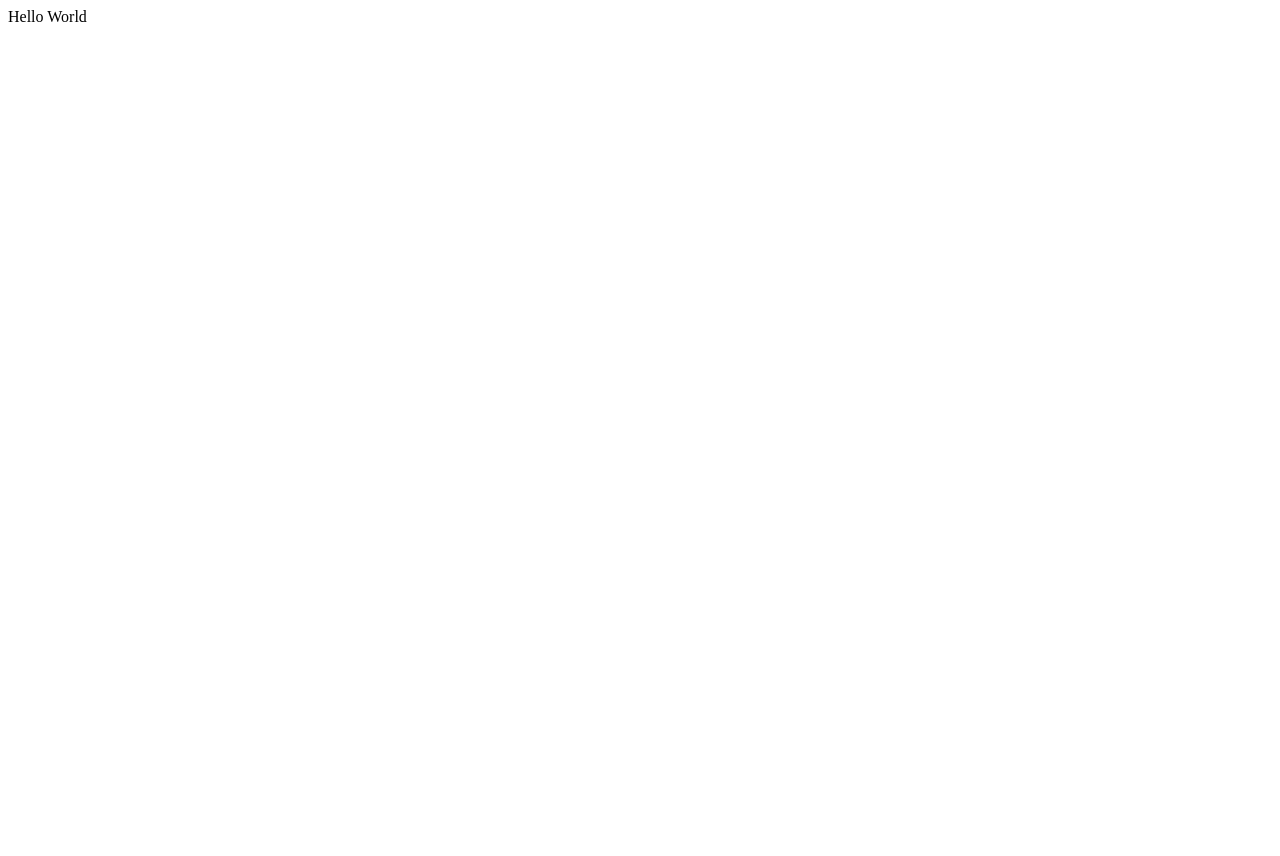
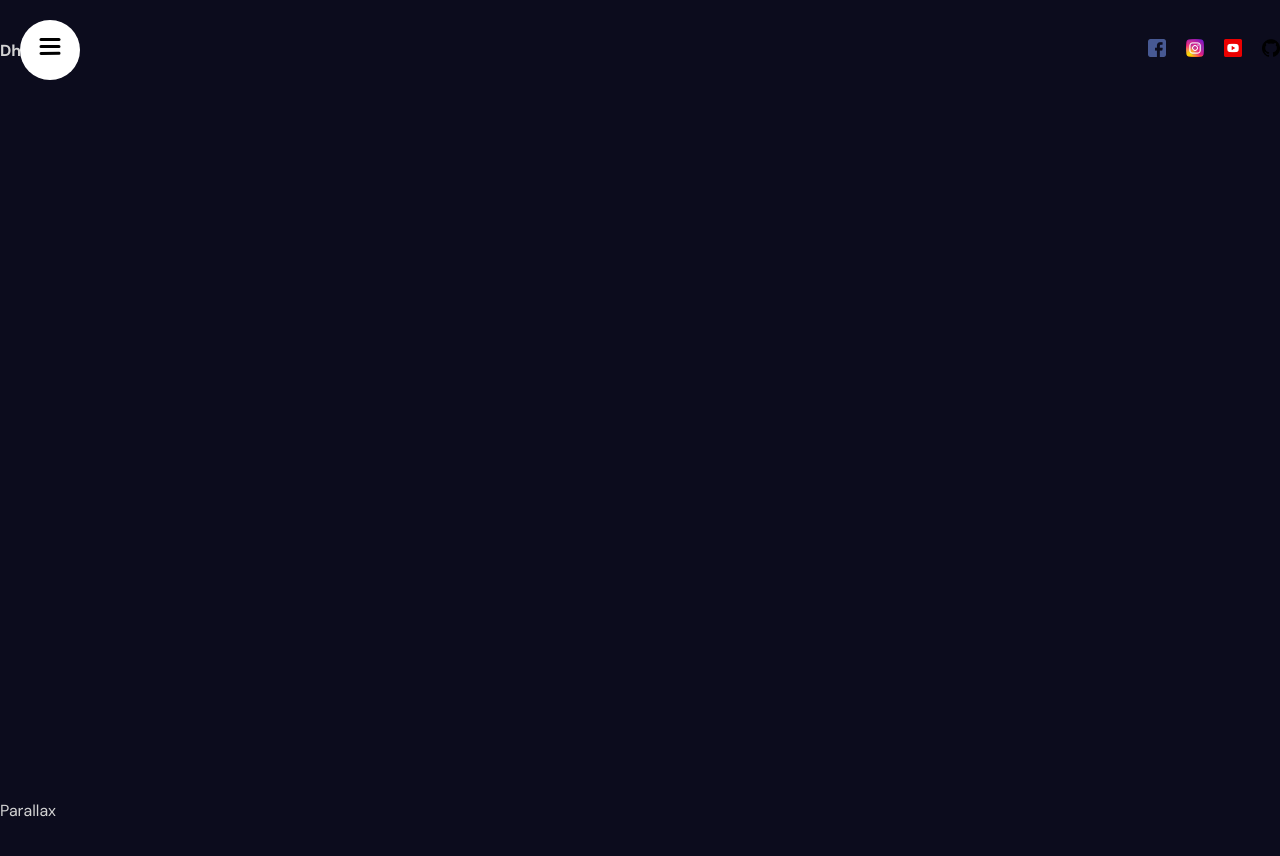
Before and after one commit to dhanushperumalla/Parallax--Portfolio, a React (Vite) app: page / in a window 1280 px wide. Shown: the top 856 px of the page. Before the commit the page ends 800 px from the top, so only its background shows below. Built offline with nearby package versions, Linux system fonts and the light colour scheme.

Commit message:
Navbar and Sidebar Completed

```diff
--- a/package.json
+++ b/package.json
@@ -10,8 +10,10 @@
     "preview": "vite preview"
   },
   "dependencies": {
+    "framer-motion": "^10.16.4",
     "react": "18.2.0",
-    "react-dom": "18.2.0"
+    "react-dom": "18.2.0",
+    "sass": "^1.68.0"
   },
   "devDependencies": {
     "@types/react": "18.2.15",
@@ -21,6 +23,6 @@
     "eslint-plugin-react": "7.32.2",
     "eslint-plugin-react-hooks": "4.6.0",
     "eslint-plugin-react-refresh": "0.4.3",
-    "vite": "4.4.5"
+    "vite": "^4.5.2"
   }
 }
--- a/src/App.jsx
+++ b/src/App.jsx
@@ -1,5 +1,21 @@
+import "./app.scss";
+import Navbar from "./components/navbar/navbar";
+
 const App = () => {
-  return <div>Hello World</div>;
+  return (
+    <div>
+      <section id="Homepage">
+        <Navbar />
+      </section>
+      <section id="Services">Parallax</section>
+      <section>Services</section>
+      <section id="Portfolio">Parallax</section>
+      <section>Portfolio1</section>
+      <section>Portfolio2</section>
+      <section>Portfolio3</section>
+      <section id="Contact">Contact</section>
+    </div>
+  );
 };
 
 export default App;
--- /dev/null
+++ b/src/app.scss
@@ -0,0 +1,25 @@
+html {
+  scroll-snap-type: y mandatory;
+  scroll-behavior: smooth;
+}
+* {
+  padding: 0;
+  margin: 0;
+  box-sizing: border-box;
+  font-family: "DM Sans", sans-serif;
+}
+
+body {
+  background-color: #0c0c1d;
+  color: lightgray;
+}
+
+a {
+  text-decoration: none;
+  color: inherit;
+}
+
+section {
+  height: 100vh;
+  scroll-snap-align: center;
+}
--- /dev/null
+++ b/src/components/navbar/Navbar.jsx
@@ -0,0 +1,37 @@
+import Sidebar from "../sidebar/Sidebar";
+import "./navbar.scss";
+import { motion } from "framer-motion";
+
+const Navbar = () => {
+  return (
+    <div className="navbar">
+      {/* {Sidebar} */}
+      <Sidebar />
+      <div className="wrapper">
+        <motion.span
+          initial={{ opacity: 0, scale: 0.5 }}
+          animate={{ opacity: 1, scale: 1 }}
+          transition={{ duration: 0.5 }}
+        >
+          Dhanush
+        </motion.span>
+        <div className="social">
+          <a href="#">
+            <img src="./facebook.png" alt="" />
+          </a>
+          <a href="#">
+            <img src="./instagram.png" alt="" />
+          </a>
+          <a href="#">
+            <img src="./youtube.png" alt="" />
+          </a>
+          <a href="#">
+            <img src="./github.png" alt="" />
+          </a>
+        </div>
+      </div>
+    </div>
+  );
+};
+
+export default Navbar;
--- /dev/null
+++ b/src/components/navbar/navbar.scss
@@ -0,0 +1,25 @@
+.navbar {
+  height: 100px;
+  .wrapper {
+    max-width: 1336px;
+    margin: auto;
+    display: flex;
+    align-items: center;
+    justify-content: space-between;
+    height: 100%;
+
+    span {
+      font-weight: bold;
+    }
+
+    .social {
+      display: flex;
+      gap: 20px;
+
+      img {
+        width: 18px;
+        height: 18px;
+      }
+    }
+  }
+}
--- /dev/null
+++ b/src/components/sidebar/Sidebar.jsx
@@ -0,0 +1,38 @@
+import { useState } from "react";
+import Links from "./links/Links";
+import "./sidebar.scss";
+import ToggleButton from "./toggleButton/ToggleButton";
+import { motion } from "framer-motion";
+
+const variants = {
+  open: {
+    clipPath: "circle(1200px at 50px 50px)",
+    transition: {
+      type: "spring",
+      stiffness: 20,
+    },
+  },
+  closed: {
+    clipPath: "circle(30px at 50px 50px)",
+    transition: {
+      delay: 0.5,
+      type: "spring",
+      stiffness: 400,
+      damping: 40,
+    },
+  },
+};
+
+const Sidebar = () => {
+  const [open, setOpen] = useState(false);
+  return (
+    <motion.div className="sidebar" animate={open ? "open" : "closed"}>
+      <motion.div className="bg" variants={variants}>
+        <Links />
+      </motion.div>
+      <ToggleButton setOpen={setOpen} />
+    </motion.div>
+  );
+};
+
+export default Sidebar;
--- /dev/null
+++ b/src/components/sidebar/links/Links.jsx
@@ -0,0 +1,47 @@
+import { motion } from "framer-motion";
+
+const variants = {
+  open: {
+    transition: {
+      staggerChildern: 0.1,
+    },
+  },
+  closed: {
+    transition: {
+      staggerChildern: 0.05,
+      staggerDirection: -1,
+    },
+  },
+};
+
+const itemVariants = {
+  open: {
+    y: 0,
+    opacity: 1,
+  },
+  closed: {
+    y: 50,
+    opacity: 0,
+  },
+};
+
+const Links = () => {
+  const items = ["Homepage", "Services", "Portfolio", "Contact", "About"];
+  return (
+    <motion.div className="links" variants={variants}>
+      {items.map((item) => (
+        <motion.a
+          href={`#${item}`}
+          key={item}
+          variants={itemVariants}
+          whileHover={{ scale: 1.1 }}
+          whileTap={{ scale: 0.95 }}
+        >
+          {item}
+        </motion.a>
+      ))}
+    </motion.div>
+  );
+};
+
+export default Links;
--- /dev/null
+++ b/src/components/sidebar/sidebar.scss
@@ -0,0 +1,43 @@
+.sidebar {
+  display: flex;
+  flex-direction: column;
+  align-items: center;
+  justify-content: center;
+  background-color: white;
+  color: black;
+
+  .bg {
+    position: fixed;
+    top: 0;
+    left: 0;
+    bottom: 0;
+    width: 400px;
+    background: white;
+
+    .links {
+      position: absolute;
+      width: 100%;
+      height: 100%;
+      display: flex;
+      flex-direction: column;
+      align-items: center;
+      justify-content: center;
+      gap: 20px;
+      a {
+        font-size: 40px;
+      }
+    }
+  }
+
+  button {
+    width: 50px;
+    height: 50px;
+    border-radius: 50%;
+    position: fixed;
+    top: 25px;
+    left: 25px;
+    background-color: transparent;
+    border: none;
+    cursor: pointer;
+  }
+}
--- /dev/null
+++ b/src/components/sidebar/toggleButton/ToggleButton.jsx
@@ -0,0 +1,40 @@
+import { motion } from "framer-motion";
+
+const ToggleButton = ({ setOpen }) => {
+  return (
+    <button onClick={() => setOpen((prev) => !prev)}>
+      <svg width="23" height="23" viewBox="0 0 23 23">
+        <motion.path
+          strokeWidth="3"
+          stroke="black"
+          strokeLinecap="round"
+          variants={{
+            closed: { d: "M 2 2.5 L 20 2.5" },
+            open: { d: "M 3 16.5 L 17 2.5" },
+          }}
+        />
+        <motion.path
+          strokeWidth="3"
+          stroke="black"
+          strokeLinecap="round"
+          d="M 2 9.432 L 20 9.423"
+          variants={{
+            closed: { opacity: 1 },
+            open: { opacity: 0 },
+          }}
+        />
+        <motion.path
+          strokeWidth="3"
+          stroke="black"
+          strokeLinecap="round"
+          variants={{
+            closed: { d: "M 2 16.5 L 20 16.346" },
+            open: { d: "M 3 2.5 L 17 16.346" },
+          }}
+        />
+      </svg>
+    </button>
+  );
+};
+
+export default ToggleButton;
```
Also changed, not shown: public/github.png (added), 1 other file (tests, documents, lock files or other folders).
